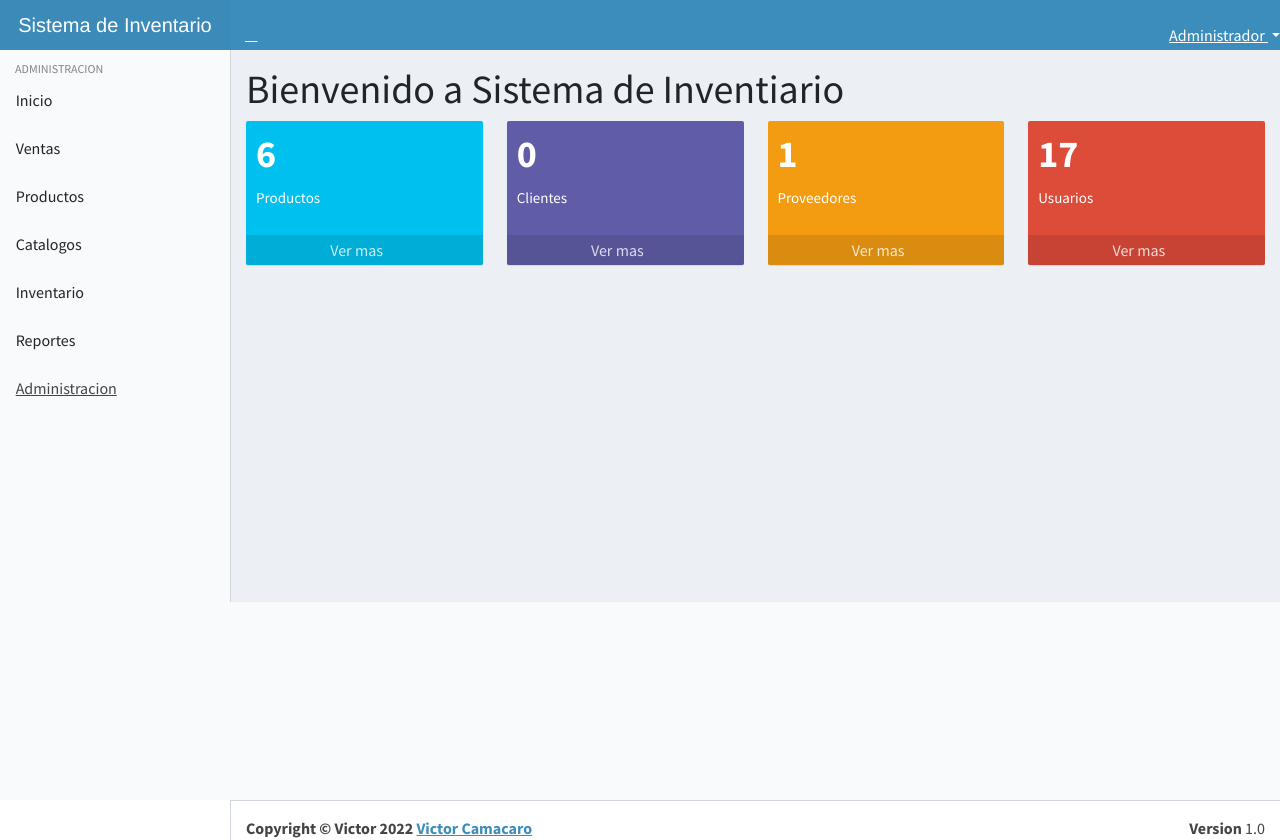
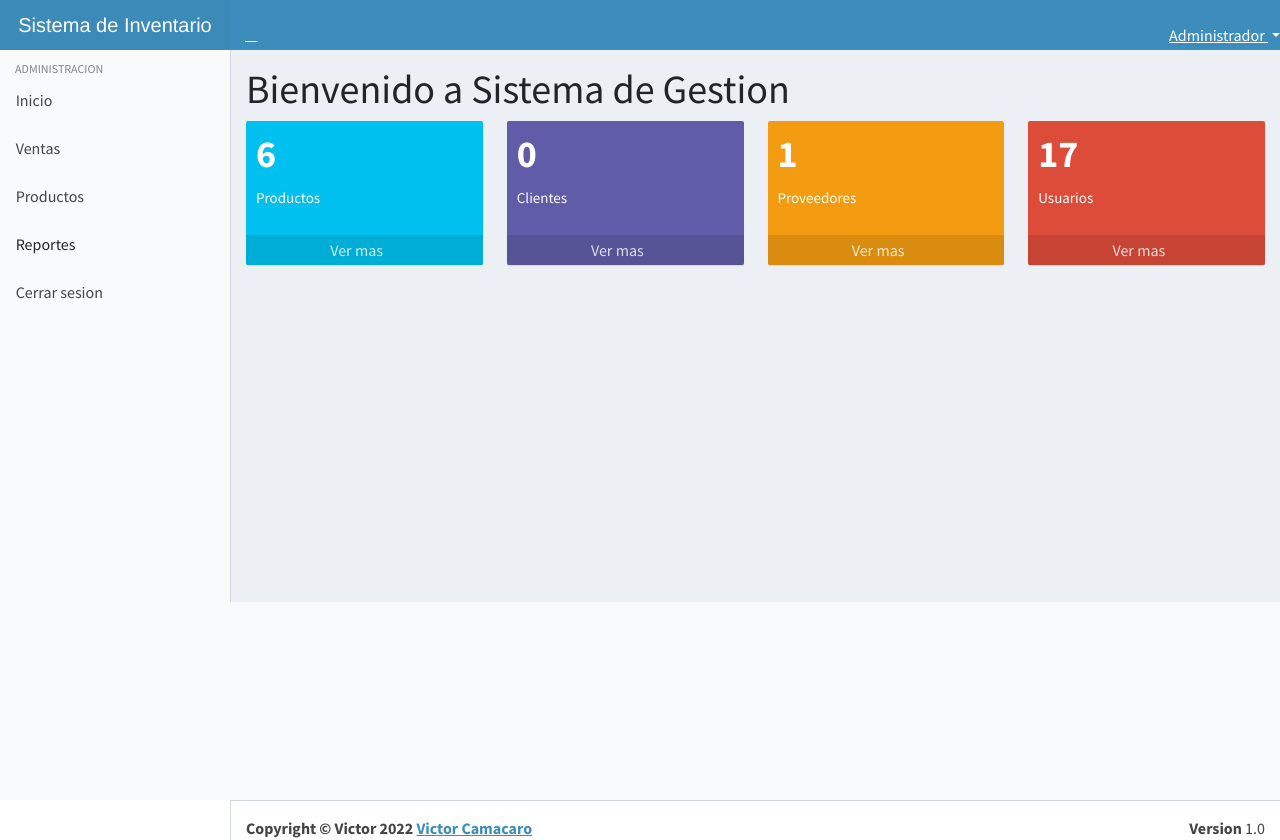
Before and after one commit to victorcamacaro253/sistema_inplantacion, a PHP site: page /vistas/home_admin.php in a window 1280 px wide. Shown: the top 840 px of the page. Run offline with PHP 8.4, Linux system fonts and the light colour scheme; a user stored in the database is signed in; data comes from the database, SQL or seed files in the repository; some libraries are stand-ins or nearby versions; some web fonts are replaced.

Commit message:
Add files via upload

```diff
--- a/vistas/home_admin.php
+++ b/vistas/home_admin.php
@@ -1,5 +1,9 @@
 <?php
-$conexion=new mysqli('localhost','root','','implantacion');
+//$conexion=new mysqli('localhost','root','','implantacion');
+include("../includes/db.php");
+
+$connect=new db();
+$conexion=$connect->conexion();
 session_start();
 if (!isset($_SESSION['administrador'])) {
   header('location:login_modo_privilegiado.php');
@@ -102,26 +106,20 @@ if (!isset($_SESSION['administrador'])) {
           <!-- Sidebar Menu -->
           <ul class="sidebar-menu">
             <li class="header">ADMINISTRACION</li>
-                                    <li><i class="fa fa-home"></i> <span>Inicio</span></li>
+                                    <li><i class="fa fa-home"></i> <span><a href="home_admin.php" style="text-decoration: none;"> Inicio</a></span></li>
                                     <br>
-            <li><i class="fa fa-shopping-cart"></i> <span>Ventas</span></li>
+            <li><i class="fa fa-shopping-cart"></i> <span ><a href="ver_ventas.php" style="text-decoration: none;">Ventas</a></span></li>
 
             <br>
 
-            <li><i class="fa fa-glass"></i> <span>Productos</span></li>
-            <br>
-            <li class="treeview">
-              <i class="fa fa-database"></i> <span>Catalogos</span>
-
-            </li>
-
+            <li><i class="fa fa-glass"></i> <span><a href="ver_productos.php" style="text-decoration: none;"> Productos</span></a></li>
             <br>
 
-            <li >
-             <i class="fa fa-area-chart"></i> <span>Inventario</span>
 
-            </li>
-            <br>
+
+
+
+
                         <li class="treeview">
               <i class="fa fa-file-text-o"></i> <span>Reportes</span>
 
@@ -130,7 +128,7 @@ if (!isset($_SESSION['administrador'])) {
 
 
             <li class="treeview">
-              <i class="fa fa-cog"></i> <span><a href="../includes/cerrar_sesion.php"> Administracion</span></a>
+              <i class="fa fa-cog"></i> <span><a href="../includes/cerrar_sesion.php" style="text-decoration: none;"> Cerrar sesion</span></a>
 
             </li>
 
@@ -144,7 +142,7 @@ if (!isset($_SESSION['administrador'])) {
       <div class="content">
         	<div class="row">
 	<div class="col-md-12">
-		<h1>Bienvenido a Sistema de Inventiario</h1>
+		<h1>Bienvenido a Sistema de Gestion </h1>
 </div>
 </div>
   <div class="row">
@@ -201,7 +199,7 @@ if (!isset($_SESSION['administrador'])) {
             <div class="icon">
               <i class="ion ion-person-add"></i>
             </div>
-            <a href="./?view=providers" class="small-box-footer">Ver mas <i class="fa fa-arrow-circle-right"></i></a>
+            <a href="ver_proveedores.php" class="small-box-footer">Ver mas <i class="fa fa-arrow-circle-right"></i></a>
           </div>
         </div>
         <!-- ./col -->
```
